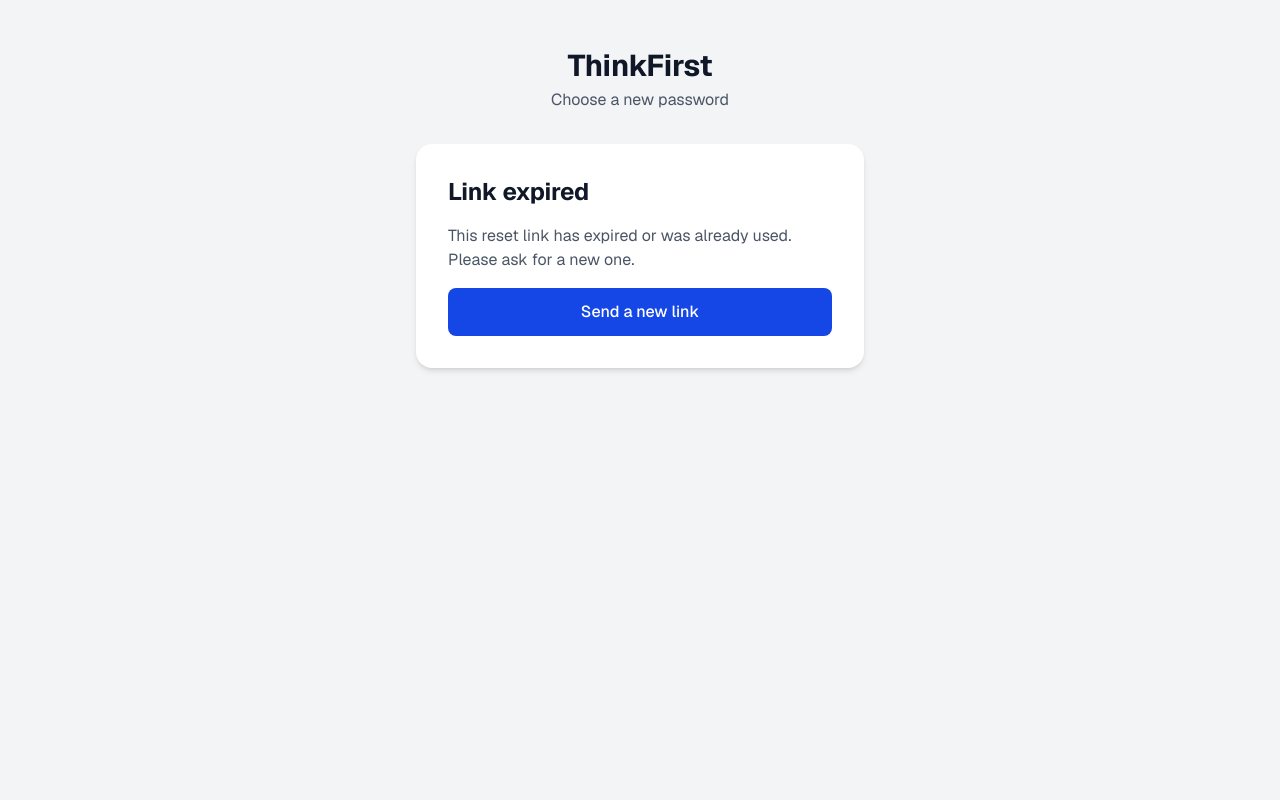
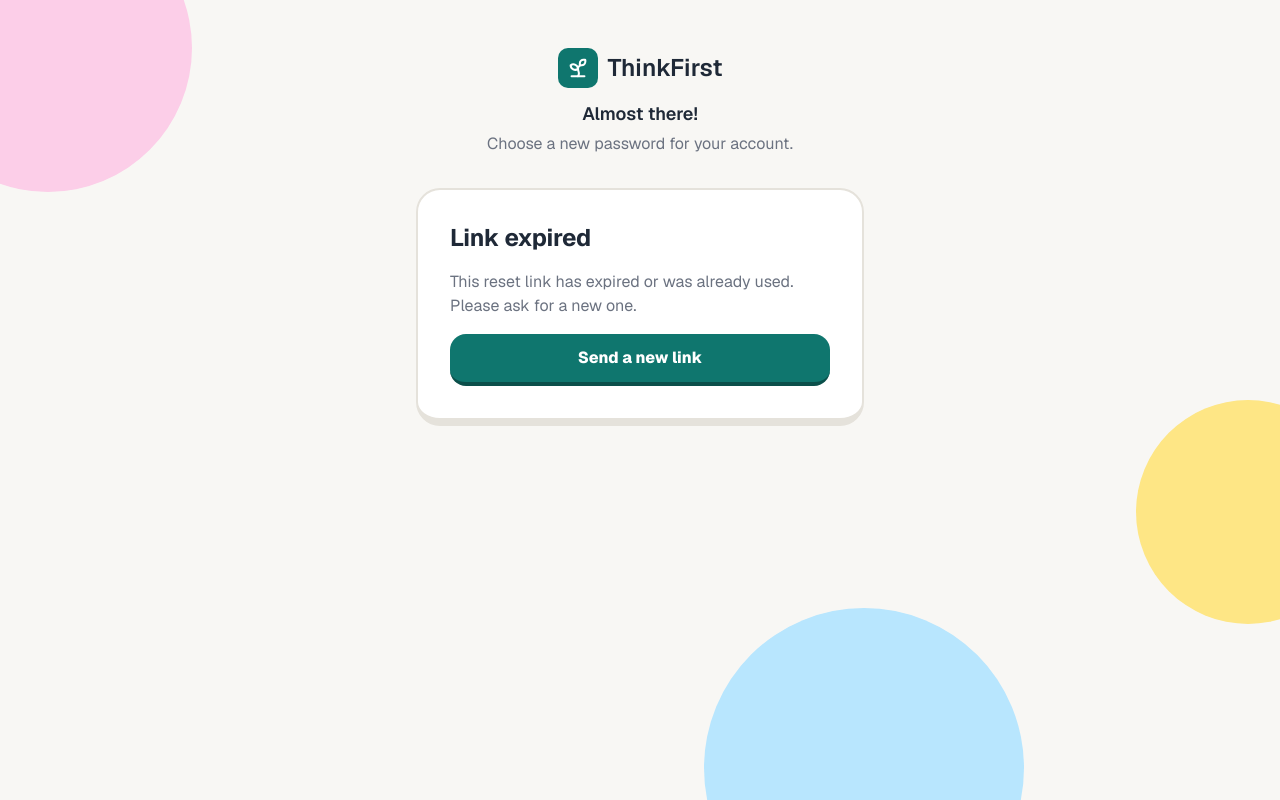
Before and after one commit to ProBracket/Capstone_Project, a Next.js app: page /reset-password in a window 1280 px wide. Built offline with nearby package versions, Linux system fonts and the light colour scheme; no server answers.

Commit message:
Refactor Reset Password Page layout and styles
Updated the layout and styles for the reset password page, including background decorations and improved accessibility features.

```diff
--- a/app/reset-password/page.tsx
+++ b/app/reset-password/page.tsx
@@ -13,6 +13,8 @@ import { useEffect, useState } from "react";
 import Link from "next/link";
 import { useRouter } from "next/navigation";
 import { getCurrentUser, updatePassword } from "@/lib/auth";
+// line icons (same icon set as the rest of the app)
+import { Sprout } from "lucide-react";
 
 export default function ResetPasswordPage() {
   // tool to go to another page in code
@@ -90,39 +92,47 @@ export default function ResetPasswordPage() {
   }
 
   // ----- WHAT THE USER SEES -----
-  // same layout and colours as the login page
+  // same layout and colours as the login, sign up and forgot password pages
   return (
-    <main className="min-h-screen bg-gray-100 px-4 py-12">
-      <div className="mx-auto max-w-md">
-        {/* top title */}
-        <header className="mb-8 text-center">
-          <h1 className="text-3xl font-bold text-gray-900">
-            ThinkFirst
-          </h1>
-          <p className="mt-1 text-gray-600">
-            Choose a new password
-          </p>
+    <main className="relative min-h-screen overflow-hidden bg-background px-4 py-12">
+      {/* soft coloured circles in the background (decoration only).
+          Different spots from the other pages: pink top-left, yellow right, blue bottom */}
+      <div aria-hidden="true" className="absolute -left-24 -top-24 h-72 w-72 rounded-full bg-pink-200" />
+      <div aria-hidden="true" className="absolute -right-20 top-1/2 h-56 w-56 rounded-full bg-amber-200" />
+      <div aria-hidden="true" className="absolute -bottom-32 left-[55%] h-80 w-80 rounded-full bg-sky-200" />
+
+      <div className="relative mx-auto max-w-md">
+        {/* logo (just a picture here, not a link) */}
+        <header className="mb-8 flex flex-col items-center text-center">
+          <div className="flex items-center gap-2.5">
+            <span className="flex h-10 w-10 items-center justify-center rounded-control bg-primary text-on-primary">
+              <Sprout aria-hidden="true" size={22} strokeWidth={2.25} />
+            </span>
+            <span className="text-2xl font-semibold text-foreground">ThinkFirst</span>
+          </div>
+          <p className="mt-3 text-lg font-semibold text-foreground">Almost there!</p>
+          <p className="mt-1 text-muted">Choose a new password for your account.</p>
         </header>
 
-        {/* white card */}
-        <section className="rounded-2xl bg-white p-6 shadow-md sm:p-8">
+        {/* Chunky game-style edge: thick border on the bottom (border-b-8) */}
+        <section className="rounded-3xl border-2 border-b-8 border-border bg-surface p-6 sm:p-8">
           {/* still checking the link */}
           {linkStatus === "checking" && (
-            <p className="text-gray-600">Checking your reset link...</p>
+            <p className="text-muted">Checking your reset link...</p>
           )}
 
           {/* link missing or expired */}
           {linkStatus === "bad" && (
             <div className="space-y-4">
-              <h2 className="text-2xl font-bold text-gray-900">
+              <h1 className="text-2xl font-bold text-foreground">
                 Link expired
-              </h2>
-              <p className="text-gray-600">
+              </h1>
+              <p className="text-muted">
                 This reset link has expired or was already used. Please ask for a new one.
               </p>
               <Link
                 href="/forgot-password"
-                className="block w-full rounded-lg bg-blue-700 px-5 py-3 text-center font-medium text-white hover:bg-blue-800"
+                className="block w-full rounded-2xl border-b-4 border-teal-900 bg-primary px-5 py-3 font-extrabold text-on-primary hover:bg-primary-hover active:translate-y-1 active:border-b-0 text-center"
               >
                 Send a new link
               </Link>
@@ -132,15 +142,15 @@ export default function ResetPasswordPage() {
           {/* link worked → show the form */}
           {linkStatus === "ok" && (
             <>
-              <h2 className="mb-6 text-2xl font-bold text-gray-900">
+              <h1 className="mb-6 text-2xl font-bold text-foreground">
                 New password
-              </h2>
+              </h1>
 
               {/* red box: only shows when there's an error */}
               {error && (
                 <p
                   role="alert"
-                  className="mb-5 rounded-lg bg-red-50 p-3 text-red-700"
+                  className="mb-5 rounded-control bg-danger-soft p-3 text-danger"
                 >
                   {error}
                 </p>
@@ -152,7 +162,7 @@ export default function ResetPasswordPage() {
                 <div>
                   <label
                     htmlFor="password"
-                    className="mb-2 block font-semibold text-gray-800"
+                    className="mb-2 block font-semibold text-foreground"
                   >
                     New Password
                   </label>
@@ -162,7 +172,7 @@ export default function ResetPasswordPage() {
                     autoComplete="new-password"
                     value={password}
                     onChange={(e) => setPassword(e.target.value)}
-                    className="w-full rounded-lg border border-gray-300 p-3 text-gray-900 focus:border-blue-600 focus:outline-none"
+                    className="w-full rounded-2xl border-2 border-border bg-surface p-3 text-foreground focus:border-primary focus:outline-none"
                   />
                 </div>
 
@@ -170,7 +180,7 @@ export default function ResetPasswordPage() {
                 <div>
                   <label
                     htmlFor="confirm"
-                    className="mb-2 block font-semibold text-gray-800"
+                    className="mb-2 block font-semibold text-foreground"
                   >
                     Confirm New Password
                   </label>
@@ -180,15 +190,15 @@ export default function ResetPasswordPage() {
                     autoComplete="new-password"
                     value={confirm}
                     onChange={(e) => setConfirm(e.target.value)}
-                    className="w-full rounded-lg border border-gray-300 p-3 text-gray-900 focus:border-blue-600 focus:outline-none"
+                    className="w-full rounded-2xl border-2 border-border bg-surface p-3 text-foreground focus:border-primary focus:outline-none"
                   />
                 </div>
 
-                {/* button: locked while waiting */}
+                {/* chunky teal button: locked while waiting, sinks when clicked */}
                 <button
                   type="submit"
                   disabled={loading}
-                  className="w-full rounded-lg bg-blue-700 px-5 py-3 font-medium text-white hover:bg-blue-800 disabled:opacity-50"
+                  className="w-full rounded-2xl border-b-4 border-teal-900 bg-primary px-5 py-3 font-extrabold text-on-primary hover:bg-primary-hover active:translate-y-1 active:border-b-0 disabled:opacity-50"
                 >
                   {loading ? "Saving..." : "Save new password"}
                 </button>
```
